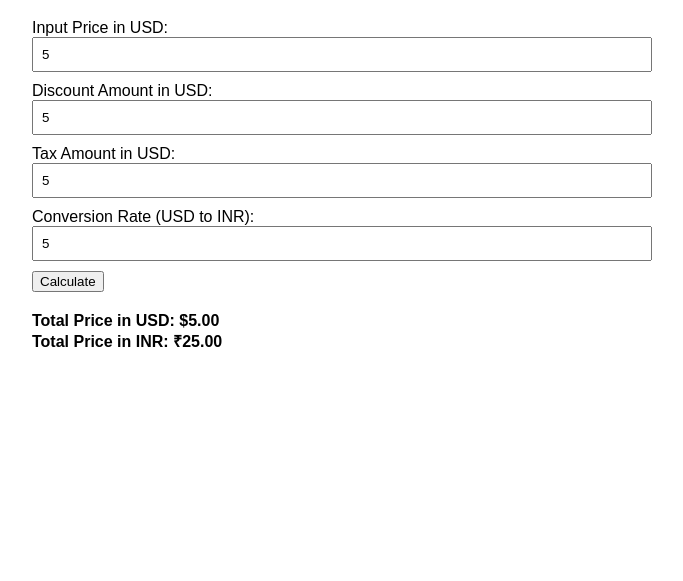
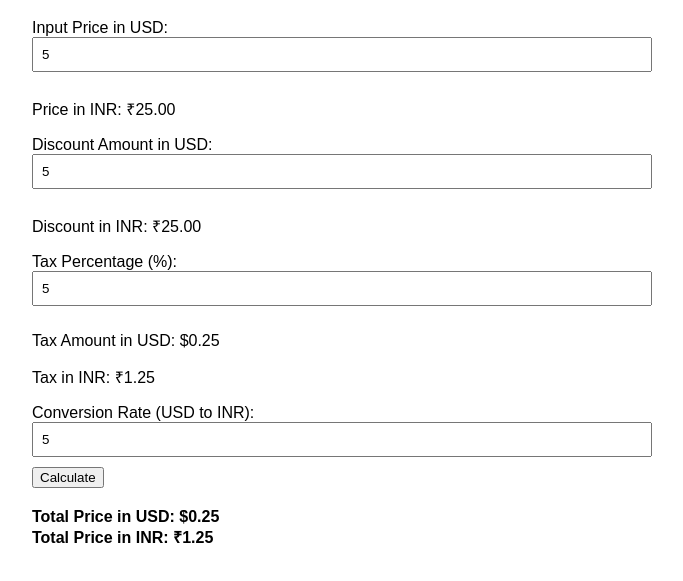
Before and after one commit to The-Life/Price-calculator, a plain HTML site: page index.html in a window 1280 px wide. Both pictures are taken after typing "5", "5", "5", "5" into the empty fields and a click on the button "Calculate". Shown: the part 81-662 px from the top of the page, without its empty margins (308-991 px from the left). Drawn offline with Linux system fonts and the light colour scheme.

Commit message:
Update index.html

```diff
--- a/index.html
+++ b/index.html
@@ -26,12 +26,16 @@
     <h1>Price Calculator</h1>
     <label for="price">Input Price in USD:</label>
     <input type="number" id="price" placeholder="Enter price in USD" required>
+    <p>Price in INR: <span id="priceInINR"></span></p>
 
     <label for="discount">Discount Amount in USD:</label>
     <input type="number" id="discount" placeholder="Enter discount amount" required>
+    <p>Discount in INR: <span id="discountInINR"></span></p>
 
-    <label for="tax">Tax Amount in USD:</label>
-    <input type="number" id="tax" placeholder="Enter tax amount" required>
+    <label for="tax">Tax Percentage (%):</label>
+    <input type="number" id="tax" placeholder="Enter tax percentage" required>
+    <p>Tax Amount in USD: <span id="taxAmountUSD"></span></p>
+    <p>Tax in INR: <span id="taxInINR"></span></p>
 
     <label for="conversionRate">Conversion Rate (USD to INR):</label>
     <input type="number" id="conversionRate" placeholder="Enter conversion rate" required>
@@ -44,16 +48,26 @@
         function calculateTotal() {
             let price = parseFloat(document.getElementById('price').value);
             let discount = parseFloat(document.getElementById('discount').value);
-            let tax = parseFloat(document.getElementById('tax').value);
+            let taxPercentage = parseFloat(document.getElementById('tax').value);
             let conversionRate = parseFloat(document.getElementById('conversionRate').value);
 
-            if (isNaN(price) || isNaN(discount) || isNaN(tax) || isNaN(conversionRate)) {
+            if (isNaN(price) || isNaN(discount) || isNaN(taxPercentage) || isNaN(conversionRate)) {
                 document.getElementById('result').innerText = 'Please fill out all fields with valid numbers.';
                 return;
             }
 
-            let totalUSD = price - discount + tax;
+            let taxAmountUSD = (price * taxPercentage) / 100;
+            let totalUSD = price - discount + taxAmountUSD;
             let totalINR = totalUSD * conversionRate;
+
+            let priceInINR = price * conversionRate;
+            let discountInINR = discount * conversionRate;
+            let taxInINR = taxAmountUSD * conversionRate;
+
+            document.getElementById('taxAmountUSD').innerText = `$${taxAmountUSD.toFixed(2)}`;
+            document.getElementById('priceInINR').innerText = `₹${priceInINR.toFixed(2)}`;
+            document.getElementById('discountInINR').innerText = `₹${discountInINR.toFixed(2)}`;
+            document.getElementById('taxInINR').innerText = `₹${taxInINR.toFixed(2)}`;
 
             document.getElementById('result').innerHTML = `
                 Total Price in USD: $${totalUSD.toFixed(2)}<br>
```
